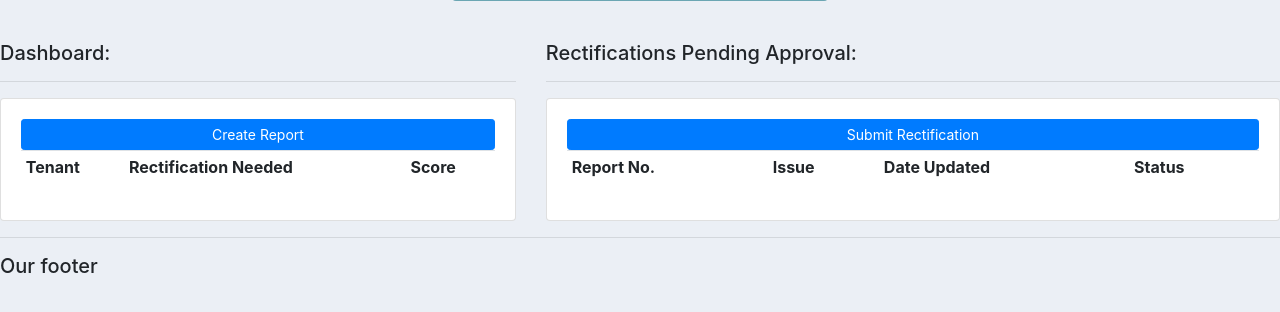
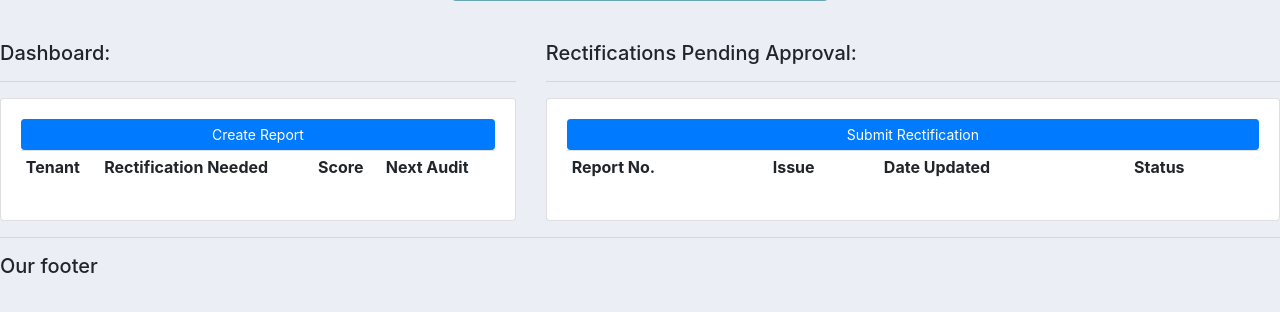
Before and after one commit to SS0706/SingHealthWebApp, a Django app: template accounts/templates/accounts/dashboard.html in a window 1280 px wide. Shown: the part 290-602 px from the top of the page. Run offline with Django 3.2, Linux system fonts and the light colour scheme; the template is opened without the code that fills it, so the values that code supplies are empty; some libraries are stand-ins or nearby versions.

Commit message:
Added audit date as attribute for Store

```diff
--- a/accounts/models.py
+++ b/accounts/models.py
@@ -42,6 +42,7 @@ class Store(models.Model):
     #to be calculated
     score = models.CharField(max_length=200, null=True, blank=True)
     date_created = models.DateTimeField(auto_now_add=True, null=True)
+    audit_date = models.DateField("dd/mm/yyyy", auto_now_add=False, null=True)
     tags = models.ManyToManyField(Tag, blank=True) # not sure if we actually need this, can remove later
 
     def __str__(self):
--- a/accounts/templates/accounts/dashboard.html
+++ b/accounts/templates/accounts/dashboard.html
@@ -17,6 +17,7 @@
      <th>Tenant</th>
      <th>Rectification Needed</th>
      <th>Score</th>
+     <th>Next Audit</th>
     </tr>
 
     {% for store in stores %}
@@ -24,6 +25,7 @@
             <td>{{store.name}}</td>
             <td>{{store.rectificationNeeded}}</td>
             <td>{{store.score}}</td>
+            <td>{{store.audit_date}}</td>
         </tr>
     {% endfor %}
 
```
Also changed, not shown: accounts/migrations/0018_store_audit_date.py (added), db.sqlite3.
